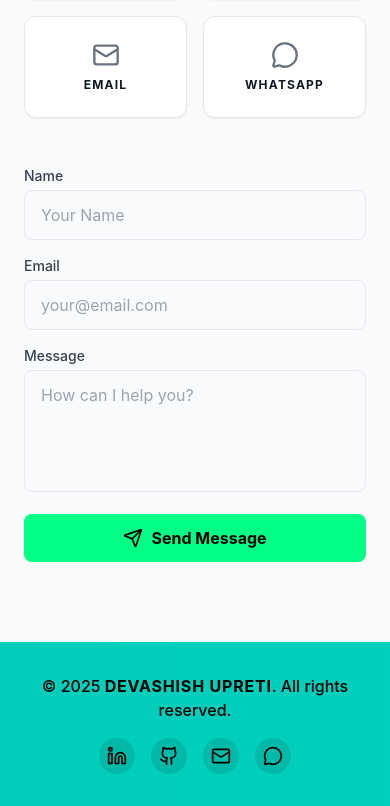
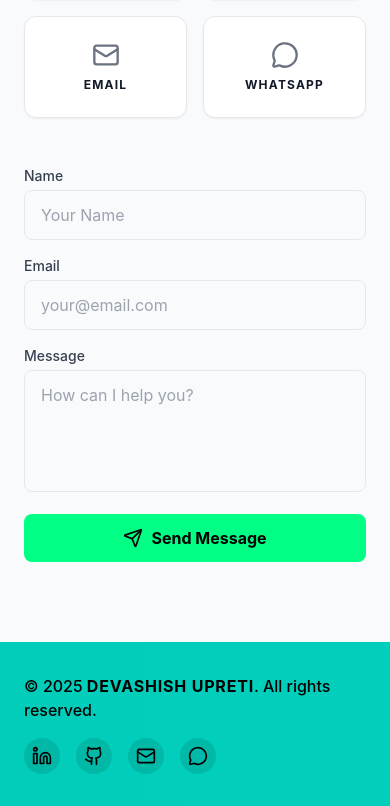
Before and after one commit to devCodeUp03/DevashishUpretiPortfolio, a React (Vite) app: page / in a window 390 px wide. Shown: the part 5956-6762 px from the top of the page. Built offline with nearby package versions, Linux system fonts and the light colour scheme.

Commit message:
Fix footer alignment

```diff
--- a/src/components/Footer.jsx
+++ b/src/components/Footer.jsx
@@ -12,10 +12,10 @@ const Footer = () => {
 
     return (
         <footer className="bg-gradient-to-r from-[#01cdba] to-[#01cfbb] text-black py-8 relative z-10">
-            <div className="container-custom flex flex-col md:flex-row justify-between items-center gap-4">
+            <div className="container-custom flex flex-col md:flex-row justify-between items-start md:items-center gap-4">
 
                 {/* Copyright & Name */}
-                <div className="text-center md:text-left font-medium">
+                <div className="font-medium">
                     <p>© {new Date().getFullYear()} <span className="font-bold uppercase tracking-wider">{personalInfo.name}</span>. All rights reserved.</p>
                 </div>
 
```
